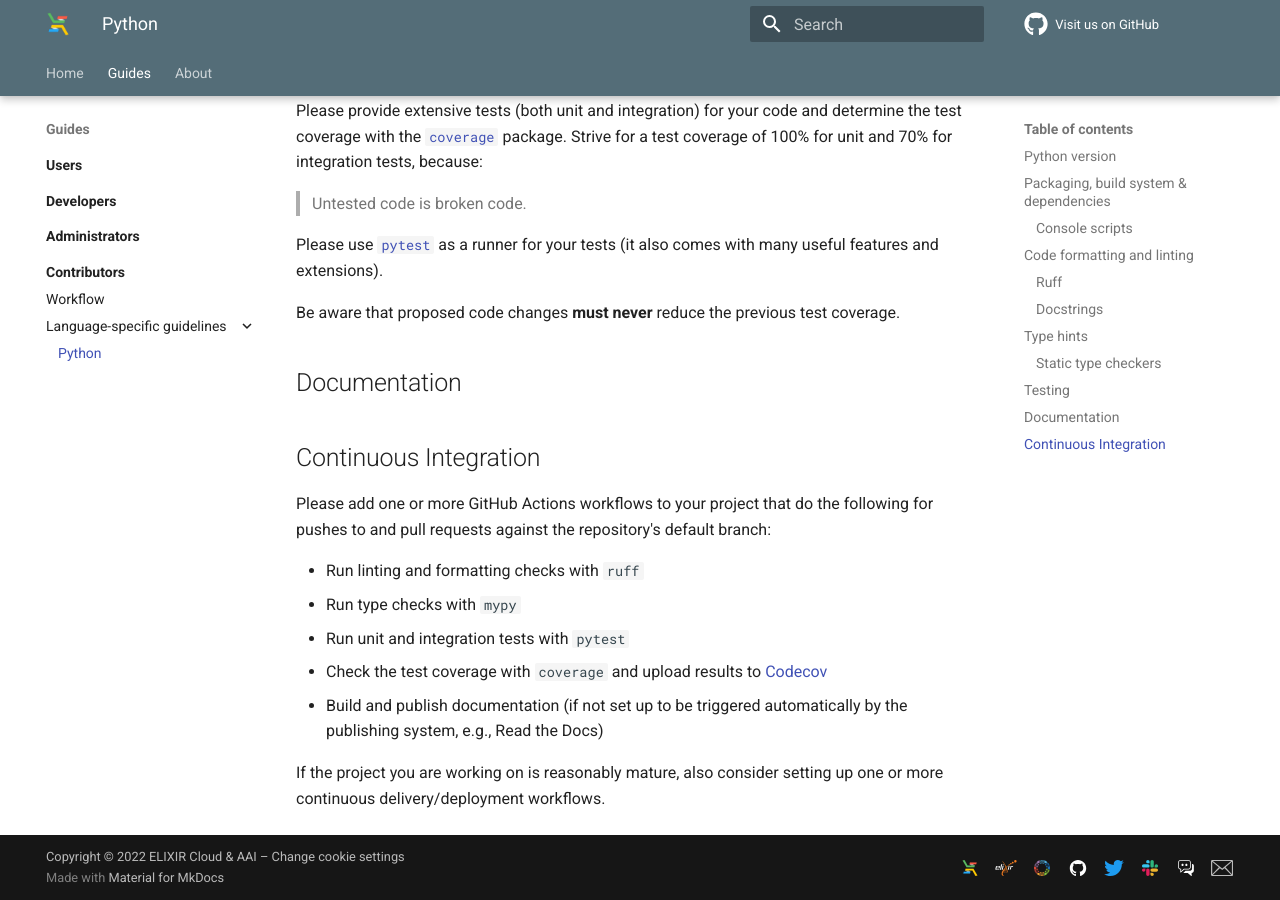
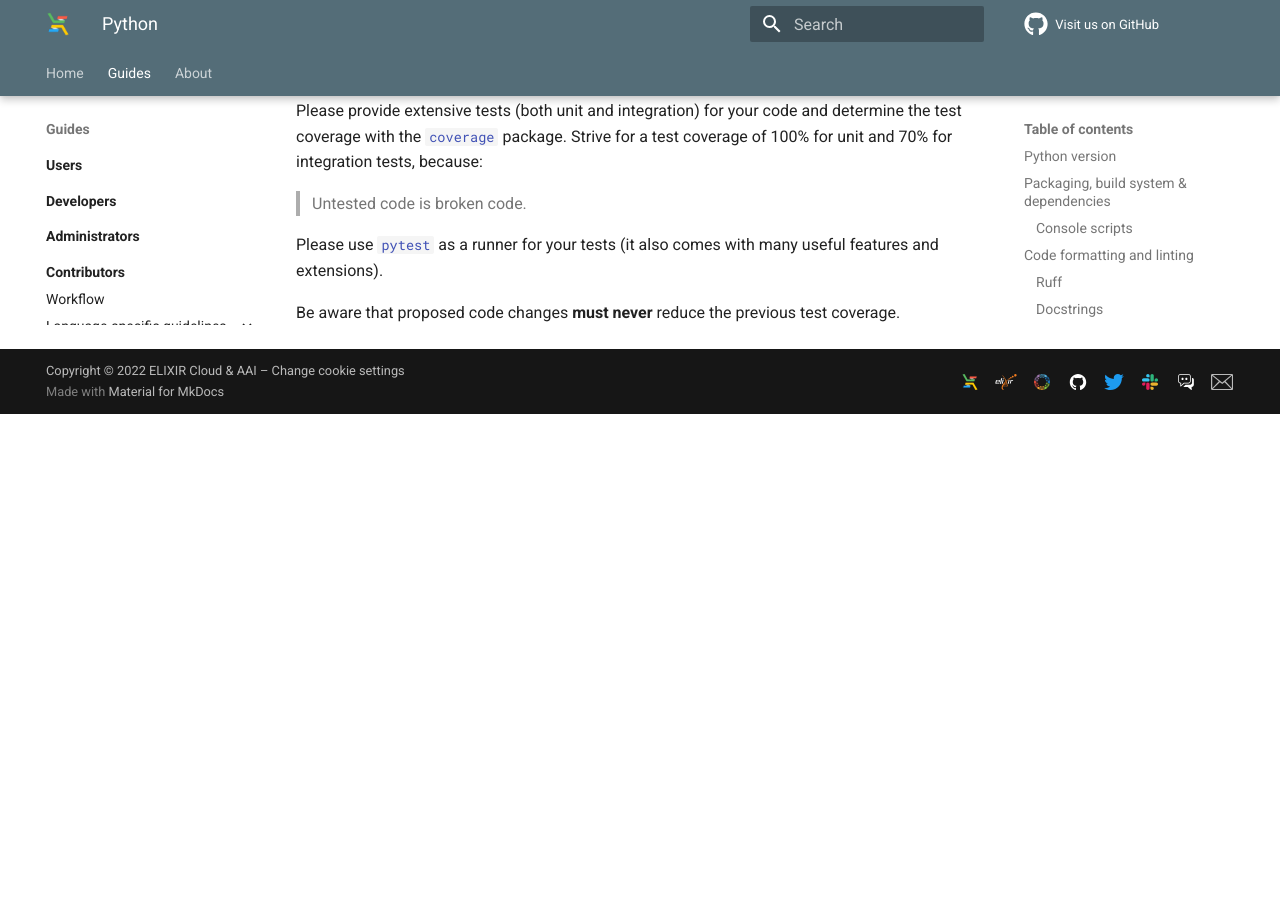
Before and after one commit to elixir-cloud-aai/elixir-cloud-aai.github.io, an MkDocs documentation site: the page built from docs/guides/guide-contributor/language-specific/python.md, in a window 1280 px wide and 900 px high, scrolled down 2584 px. Built offline with MkDocs 1.6.1 and Material for MkDocs 9.7.7, drawn with Linux system fonts in a browser that asks for light colours; comment, search, counter and statistics services are not loaded; after the commit the page ends 2998 px from its top, so only the background shows below that.

Commit message:
some updates

```diff
--- a/docs/guides/guide-contributor/language-specific/python.md
+++ b/docs/guides/guide-contributor/language-specific/python.md
@@ -126,22 +126,3 @@ many useful features and extensions).
 
 Be aware that proposed code changes **must never** reduce the previous test
 coverage.
-
-## Documentation
-
-## Continuous Integration
-
-Please add one or more GitHub Actions workflows to your project that do the
-following for pushes to and pull requests against the repository's default
-branch:
-
-- Run linting and formatting checks with `ruff`
-- Run type checks with `mypy`
-- Run unit and integration tests with `pytest`
-- Check the test coverage with `coverage` and upload results to
-  [Codecov][py-codecov]
-- Build and publish documentation (if not set up to be triggered automatically
-  by the publishing system, e.g., Read the Docs)
-
-If the project you are working on is reasonably mature, also consider setting
-up one or more continuous delivery/deployment workflows.
```
